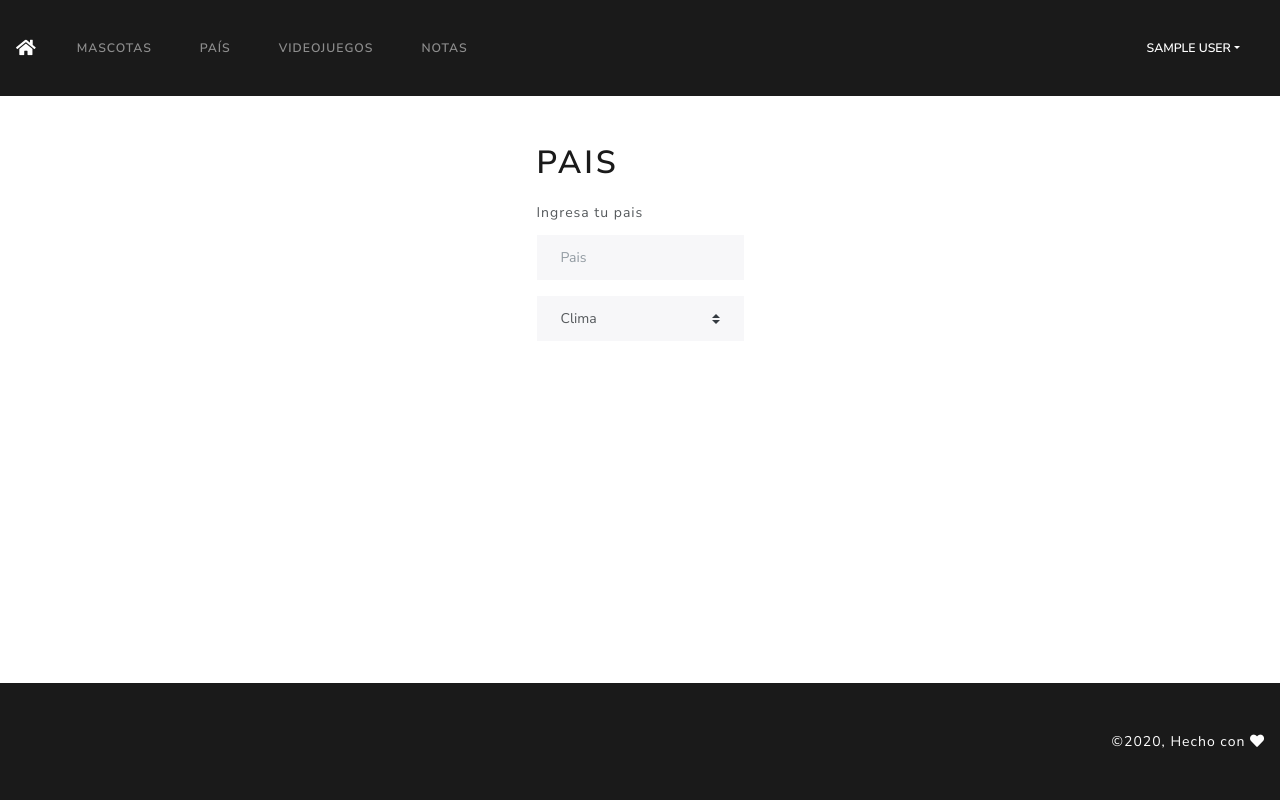
After one commit to PabloContreras/papeleria_web, a PHP site: page /views/pais/index.php in a window 1280 px wide. The commit adds this page. Run offline with PHP 8.4, Linux system fonts and the light colour scheme; the visitor is signed in with stand-in values (Sample User, id 1); some libraries are stand-ins or nearby versions.

Commit message:
se agregaron rutas y view de de paises,natha

```diff
--- a/index.html
+++ b/index.html
@@ -42,6 +42,7 @@
                             <div class="col-lg-12">
                                 <div class="row justify-content-center">
                                     <div class="col-lg-6">
+                                        <!--NATHA <form method="POST" action="/proWeb/papeleria_web-master/views/base/check-login.php"> -->
                                         <form method="POST" action="/proWeb/papeleria_web-master/views/base/check-login.php">
                                             <div class="form-group">
                                                 <label for="emailLogin">Correo Electrónico</label>
@@ -63,6 +64,7 @@
                             <div class="col-lg-12">
                                 <div class="row justify-content-center">
                                     <div class="col-lg-6">
+                                        <!--NATHA <form method="POST" action="/proWeb/papeleria_web-master/views/base/create-account.php"> -->
                                         <form method="POST" action="/proWeb/papeleria_web-master/views/base/create-account.php">
                                             <div class="form-group">
                                                 <label class="col-form-label" for="nombre">Nombre</label>
--- a/views/base/check-login.php
+++ b/views/base/check-login.php
@@ -28,9 +28,11 @@
 		$_SESSION['start'] = time();
 		$_SESSION['expire'] = $_SESSION['start'] + (10 * 60);
 		header("Location: /proWeb/papeleria_web-master/views/turista/index.php");
+		//header("Location: /proWeb/papeleria_web-master/views/turista/index.php");
 
 	} else {
 		header("Location: /proWeb/papeleria_web-master/");
+		//header("Location: /proWeb/papeleria_web-master/");
 	}
 
 
--- a/views/base/create-account.php
+++ b/views/base/create-account.php
@@ -47,6 +47,8 @@
 
 	if (mysqli_query($conn, $query)) {
 			header("Location: /proWeb/papeleria_web-master/");
+			//header("Location: /proWeb/papeleria_web-master/"):
+
 		} else {
 			echo "Error: " . $query . "<br>" . mysqli_error($conn);
 		}
--- /dev/null
+++ b/views/pais/index.php
@@ -0,0 +1,95 @@
+<?php
+session_start();
+?>
+<!DOCTYPE html>
+<html lang="en">
+
+<head>
+    <title>Bienvenido | <?php echo $_SESSION['name']; ?></title>
+    <link rel="stylesheet" href="/proWeb/papeleria_web-master/css/bootstrap.min.css">
+    <!-- <link rel="stylesheet" href="/proWeb/papeleria_web-master/css/bootstrap.min.css"> -->
+    <!-- Required meta tags -->
+    <meta charset="utf-8">
+    <meta name="viewport" content="width=device-width, initial-scale=1, shrink-to-fit=no">
+    <link rel="stylesheet" href="https://use.fontawesome.com/releases/v5.8.1/css/all.css" integrity="sha384-50oBUHEmvpQ+1lW4y57PTFmhCaXp0ML5d60M1M7uH2+nqUivzIebhndOJK28anvf" crossorigin="anonymous">
+</head>
+
+<body>
+    <nav class="navbar navbar-expand-lg navbar-dark bg-primary">
+        <a class="navbar-brand" href="/proWeb/papeleria_web-master/views/turista/index.php"><i class="fas fa-home"></i></a>
+        <!-- <a class="navbar-brand" href="/proWeb/papeleria_web-master/views/turista/index.php"><i class="fas fa-home"></i></a> -->
+        <button class="navbar-toggler" type="button" data-toggle="collapse" data-target="#navbarColor01" aria-controls="navbarColor01" aria-expanded="false" aria-label="Toggle navigation">
+            <span class="navbar-toggler-icon"></span>
+        </button>
+        <div class="collapse navbar-collapse" id="navbarColor01">
+            <ul class="navbar-nav mr-auto">
+                <li class="nav-item">
+                    <a class="nav-link" href="#">Mascotas</a>
+                </li>
+                <li class="nav-item">
+                    <a class="nav-link" href="/opt/lampp/htdocs/proWeb/papeleria_web-master/views/pais/">País</a>
+                </li>
+                <li class="nav-item">
+                    <a class="nav-link" href="#">Videojuegos</a>
+                </li>
+                <li class="nav-item">
+                    <a class="nav-link" href="#">Notas</a>
+                </li>
+            </ul>
+        </div>
+        <div class="btn-group" role="group" aria-label="Button group with nested dropdown">
+            <div class="btn-group" role="group">
+                <button id="btnGroupDrop1" type="button" class="btn btn-primary dropdown-toggle" data-toggle="dropdown" aria-haspopup="true" aria-expanded="false"><?php echo $_SESSION['name']; ?></button>
+                <div class="dropdown-menu" aria-labelledby="btnGroupDrop1">
+                    <a class="dropdown-item" href="">Perfil</a>
+                    <!-- <a class="dropdown-item" href="/proWeb/papeleria_web-master/views/base/logout.php">Salir</a> -->
+                    <a class="dropdown-item" href="/proWeb/papeleria_web-master/views/base/logout.php">Salir</a>
+                </div>
+            </div>
+        </div>
+    </nav>
+
+    <!-- Mi codigo Natha inicio-->
+    <div class="content mt-5">
+        <div class="col-lg-10 col-md-10 col-sm-12 ml-auto mr-auto mt-5">
+            <div class="row justify-content-center mt-5 mb-5">
+                <div class="page-header">
+                    <h1 id="forms">Pais</h1>
+                    <div class="form-group">
+                        <label class="col-form-label" for="inputDefault">Ingresa tu pais</label>
+                        <input type="text" class="form-control" placeholder="Pais" id="inputDefault">
+                    </div>
+                    <div class="form-group">
+                        <select class="custom-select">
+                            <option selected="">Clima</option>
+                            <option value="1">tropical</option>
+                            <option value="2">seco</option>
+                            <option value="3">templado</option>
+                            <option value="4">continental</option>
+                            <option value="5">polar</option>
+                        </select>
+                    </div>
+                </div>
+            </div>
+        </div>
+    </div>
+    <!-- Mi codigo Natha fin-->
+
+
+    <footer class="footer fixed-bottom" style="background-color: #1a1a1a;">
+        <div class="row" style="margin-left: 0px; margin-right: 0px;">
+
+            <div class="col-auto ml-auto text-white mb-5 mt-5">
+                &copy;<script>
+                    document.write(new Date().getFullYear());
+                </script>, Hecho con <i class="fa fa-heart heart"></i>
+            </div>
+        </div>
+    </footer>
+
+    <script src="https://code.jquery.com/jquery-3.2.1.slim.min.js" integrity="sha384-KJ3o2DKtIkvYIK3UENzmM7KCkRr/rE9/Qpg6aAZGJwFDMVNA/GpGFF93hXpG5KkN" crossorigin="anonymous"></script>
+    <script src="https://cdnjs.cloudflare.com/ajax/libs/popper.js/1.12.3/umd/popper.min.js" integrity="sha384-vFJXuSJphROIrBnz7yo7oB41mKfc8JzQZiCq4NCceLEaO4IHwicKwpJf9c9IpFgh" crossorigin="anonymous"></script>
+    <script src="https://maxcdn.bootstrapcdn.com/bootstrap/4.0.0-beta.2/js/bootstrap.min.js" integrity="sha384-alpBpkh1PFOepccYVYDB4do5UnbKysX5WZXm3XxPqe5iKTfUKjNkCk9SaVuEZflJ" crossorigin="anonymous"></script>
+</body>
+
+</html>
```
Also changed, not shown: views/turista/index.php (+10 -6 lines).
